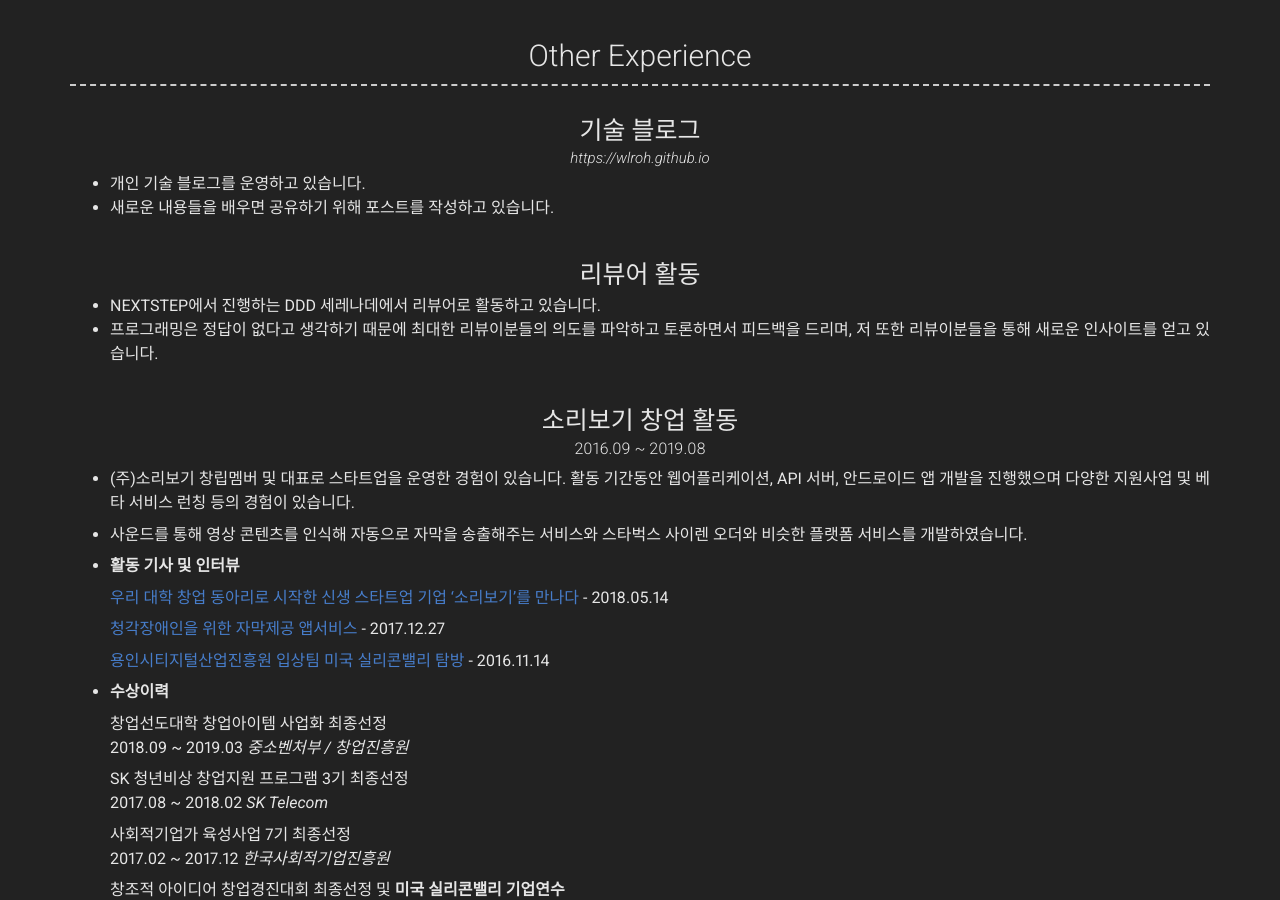
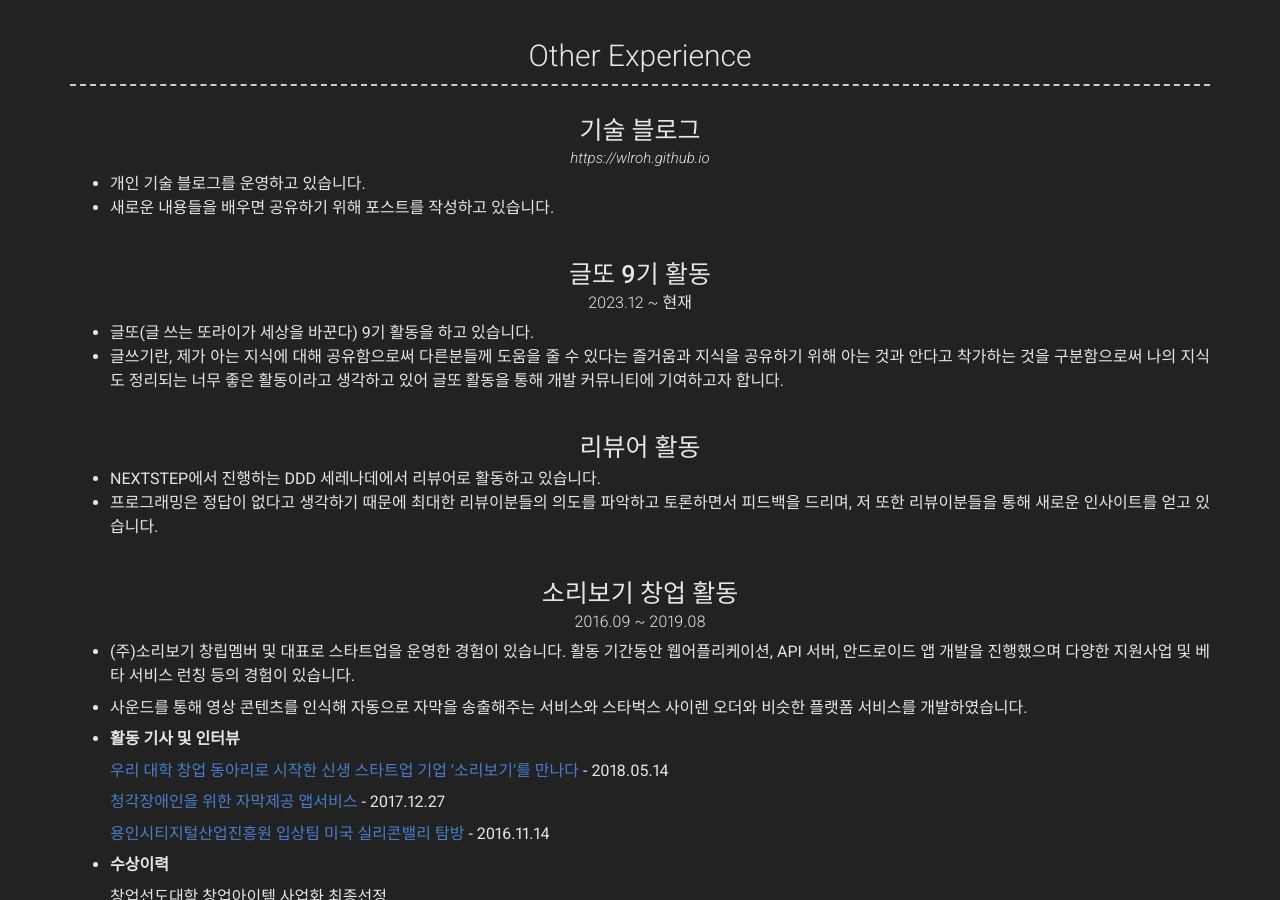
Before and after one commit to wlroh/wlroh.github.io, a Jekyll site: the page built from resume.md, in a window 1280 px wide and 900 px high, scrolled down 4279 px. Built offline with Jekyll 4.4.1, drawn with Linux system fonts in a browser that asks for light colours; nearby versions of some CDN libraries.

Commit message:
docs: 외부 경험을 최신화하라

```diff
--- a/_data/resume/other-experience.yml
+++ b/_data/resume/other-experience.yml
@@ -7,6 +7,13 @@
       description: | # this will include new lines to allow paragraphs
         * 개인 기술 블로그를 운영하고 있습니다.
         * 새로운 내용들을 배우면 공유하기 위해 포스트를 작성하고 있습니다.
+
+    - layout: top-middle
+      title: 글또 9기 활동
+      caption: 2023.12 ~ 현재
+      description: | # this will include new lines to allow paragraphs
+        * 글또(글 쓰는 또라이가 세상을 바꾼다) 9기 활동을 하고 있습니다.
+        * 글쓰기란, 제가 아는 지식에 대해 공유함으로써 다른분들께 도움을 줄 수 있다는 즐거움과 지식을 공유하기 위해 아는 것과 안다고 착가하는 것을 구분함으로써 나의 지식도 정리되는 너무 좋은 활동이라고 생각하고 있어 글또 활동을 통해 개발 커뮤니티에 기여하고자 합니다.
 
     - layout: top-middle
       title: 리뷰어 활동
```
